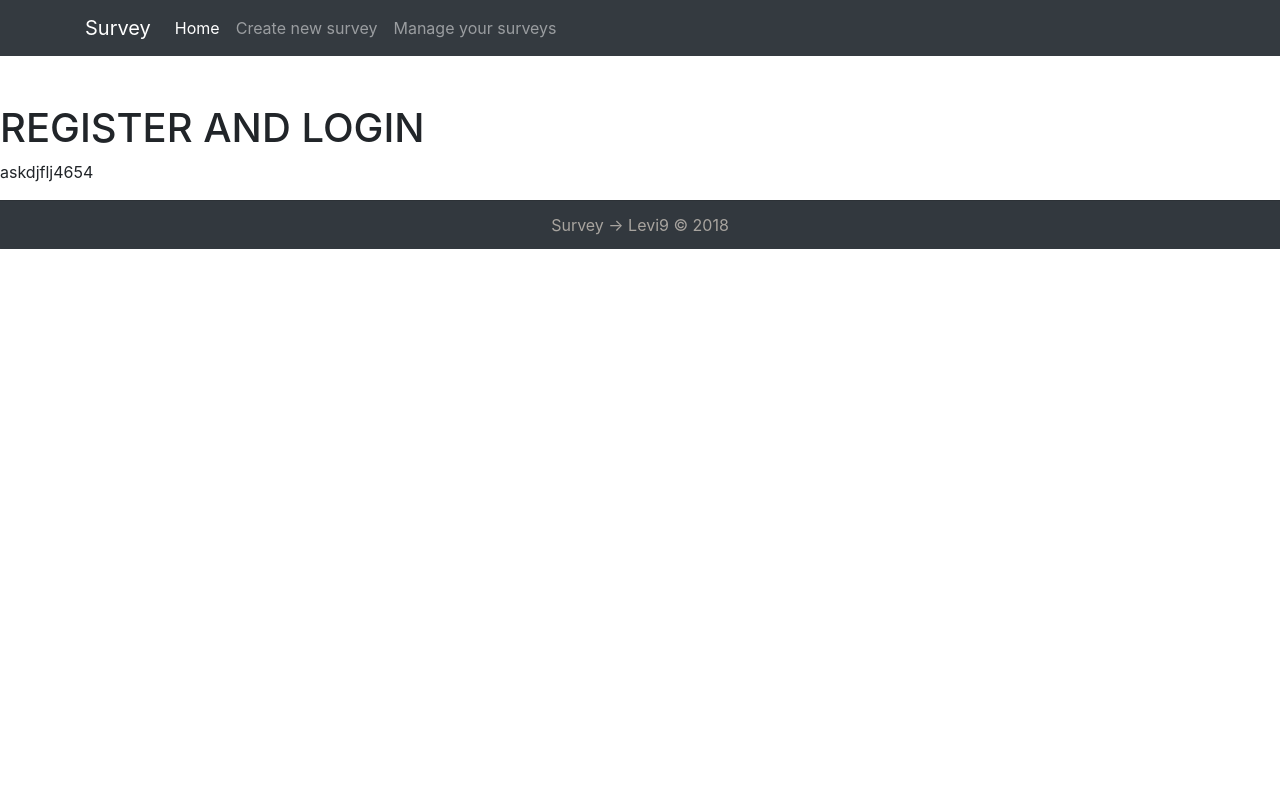
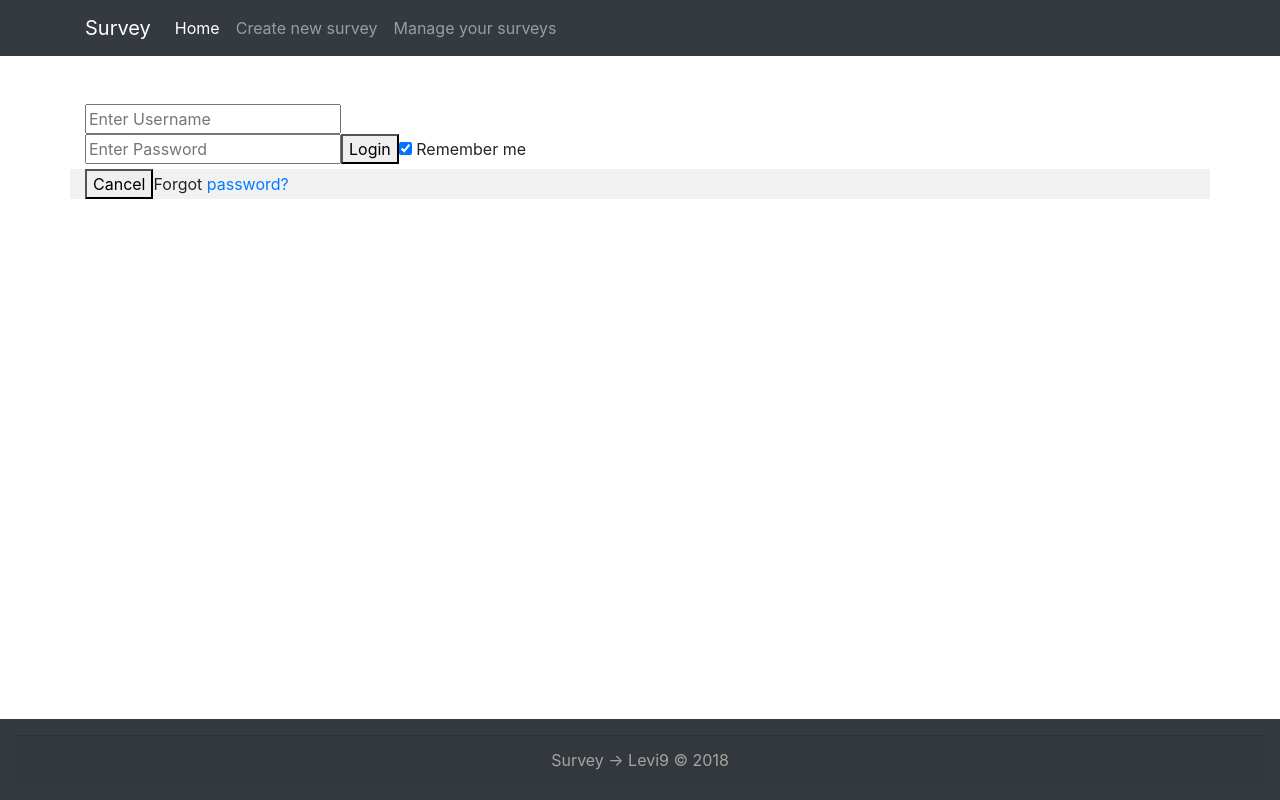
Before and after one commit to levi9-summer-workshop/Team-3, an Angular app in the folder ng-survey/: page /home in a window 1280 px wide. Built offline with nearby package versions, Linux system fonts and the light colour scheme.

Commit message:
set footer to bottom

```diff
--- a/ng-survey/src/app/app.component.html
+++ b/ng-survey/src/app/app.component.html
@@ -1,4 +1,3 @@
 <app-header></app-header>
 <router-outlet></router-outlet>
-<p>askdjflj4654</p>
 <app-footer></app-footer>
--- a/ng-survey/src/app/footer/footer.component.css
+++ b/ng-survey/src/app/footer/footer.component.css
@@ -0,0 +1,9 @@
+.footer {
+    position: absolute;
+    right: 0;
+    bottom: 0;
+    left: 0;
+    padding: 1rem;
+    background-color: #efefef;
+    text-align: center;
+  }
--- a/ng-survey/src/app/register-and-login/register-and-login.component.html
+++ b/ng-survey/src/app/register-and-login/register-and-login.component.html
@@ -1 +1,16 @@
-<h1>REGISTER AND LOGIN </h1>
+<form>
+    <div class="container">
+      <label for="uname"></label>
+      <input type="text" placeholder="Enter Username" name="uname" required><br>
+      <label for="psw"></label>
+      <input type="password" placeholder="Enter Password" name="psw" required>
+      <button type="submit">Login</button>
+      <label>
+        <input type="checkbox" checked="checked" name="remember"> Remember me
+      </label>
+    </div>
+    <div class="container" style="background-color:#f1f1f1">
+      <button type="button" class="cancelbtn">Cancel</button>
+      <span class="psw">Forgot <a href="#">password?</a></span>
+    </div>
+  </form>
```
